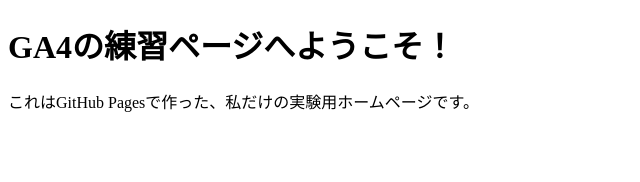
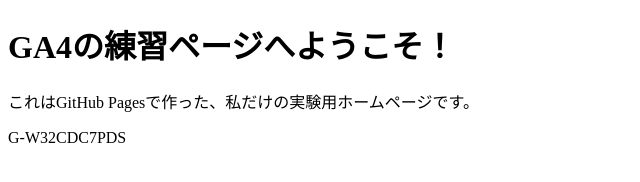
Before and after one commit to toshi-works/toshi-works, a plain HTML site: page index.html in a window 1280 px wide. Shown: the whole page, without its empty margins (0-640 px from the left). Drawn offline with Linux system fonts and the light colour scheme.

Commit message:
index.html を更新

```diff
--- a/index.html
+++ b/index.html
@@ -19,7 +19,7 @@
     <h1>GA4の練習ページへようこそ！</h1>
     <p>これはGitHub Pagesで作った、私だけの実験用ホームページです。</p>
 
-    <!-- ここにあとでGA4のコードを貼ります -->
+    G-W32CDC7PDS
 
 </body>
 </html>
```
